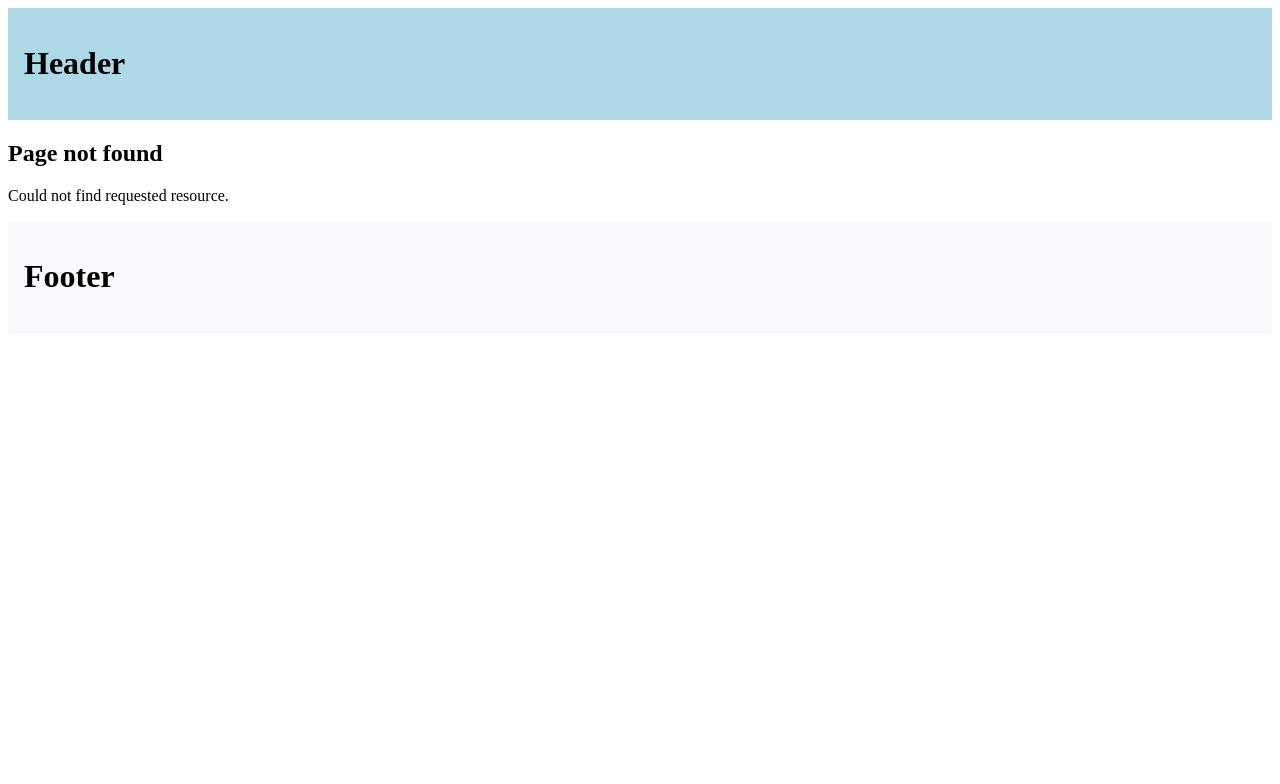
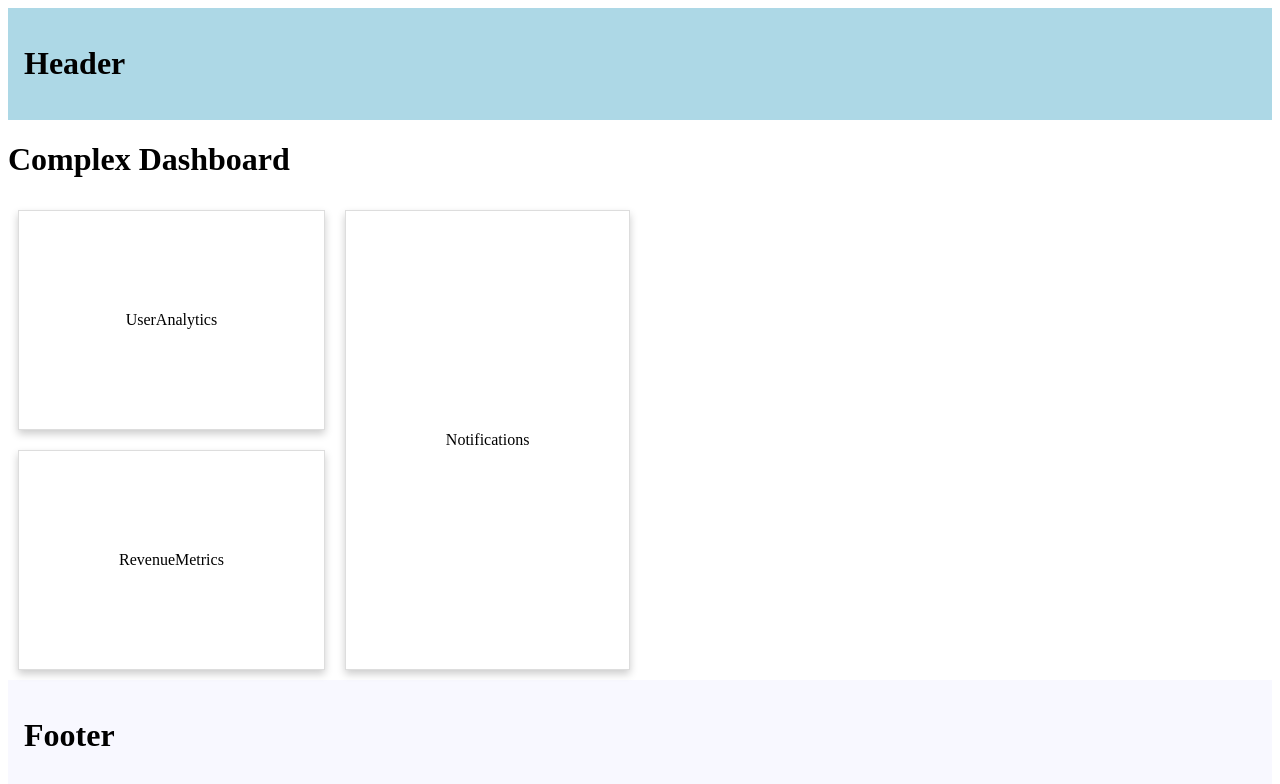
Before and after one commit to prabin819/NEXT, a Next.js app in the folder 02-routing-demo/: page /complex-dashboard in a window 1280 px wide. Before the commit this address had no page. Shown: the top 784 px of the page. Built offline with nearby package versions, Linux system fonts and the light colour scheme.

Commit message:
28=>parallel routes => simultaneous rendering of different pages within the same layout => slots (@foldername) : we dont have to import them , they are available as props => they are not url segments and do not affect the URL structure

```diff
--- /dev/null
+++ b/02-routing-demo/src/app/complex-dashboard/@notifications/page.tsx
@@ -0,0 +1,5 @@
+import Card from "../../../components/card";
+
+export default function Notifications() {
+  return <Card>Notifications</Card>;
+}
--- /dev/null
+++ b/02-routing-demo/src/app/complex-dashboard/@revenue/page.tsx
@@ -0,0 +1,5 @@
+import Card from "../../../components/card";
+
+export default function RevenueMetrics() {
+  return <Card>RevenueMetrics</Card>;
+}
--- /dev/null
+++ b/02-routing-demo/src/app/complex-dashboard/@users/page.tsx
@@ -0,0 +1,5 @@
+import Card from "../../../components/card";
+
+export default function UserAnalytics() {
+  return <Card>UserAnalytics</Card>;
+}
--- /dev/null
+++ b/02-routing-demo/src/app/complex-dashboard/layout.tsx
@@ -0,0 +1,46 @@
+// import UserAnalytics from "@/components/UserAnalytics";
+// import RevenueMetrics from "@/components/RevenueMetrics";
+// import Notifications from "@/components/Notifications";
+
+// export default function DashboardLayout({
+//   children,
+// }: {
+//   children: React.ReactNode;
+// }) {
+//   return (
+//     <>
+//       <div>{children}</div> {/*content from the page.tsx */}
+//       <UserAnalytics /> {/*component for user analytics*/}
+//       <RevenueMetrics /> {/*component for user RevenueMetrics*/}
+//       <Notifications /> {/*component for user Notifications*/}
+//     </>
+//   );
+// }
+
+export default function DashboardLayout({
+  children,
+  users,
+  notifications,
+  revenue,
+}: {
+  children: React.ReactNode;
+  users: React.ReactNode;
+  notifications: React.ReactNode;
+  revenue: React.ReactNode;
+}) {
+  return (
+    <>
+      <div>
+        <h1>{children}</h1>
+        {/* equivalent to => complex-dashboard/@children/page.tsx */}
+        <div style={{ display: "flex" }}>
+          <div style={{ display: "flex", flexDirection: "column" }}>
+            <div>{users}</div>
+            <div>{revenue}</div>
+          </div>
+          <div style={{ display: "flex", flex: 1 }}>{notifications}</div>
+        </div>
+      </div>
+    </>
+  );
+}
--- /dev/null
+++ b/02-routing-demo/src/app/complex-dashboard/page.tsx
@@ -0,0 +1,3 @@
+export default function ComplexDashboardPage() {
+  return <div>Complex Dashboard</div>;
+}
--- /dev/null
+++ b/02-routing-demo/src/components/card.tsx
@@ -0,0 +1,15 @@
+const Card = ({ children }: { children: React.ReactNode }) => {
+  const cardStyle = {
+    padding: "100px",
+    margin: "10px",
+    boxShadow: "0 4px 8px 0 rgba(0, 0, 0, 0.2)",
+    border: "1px solid #ddd",
+    display: "flex",
+    justifyContent: "center",
+    alignItems: "center",
+  };
+
+  return <div style={cardStyle}>{children}</div>;
+};
+
+export default Card;
```
